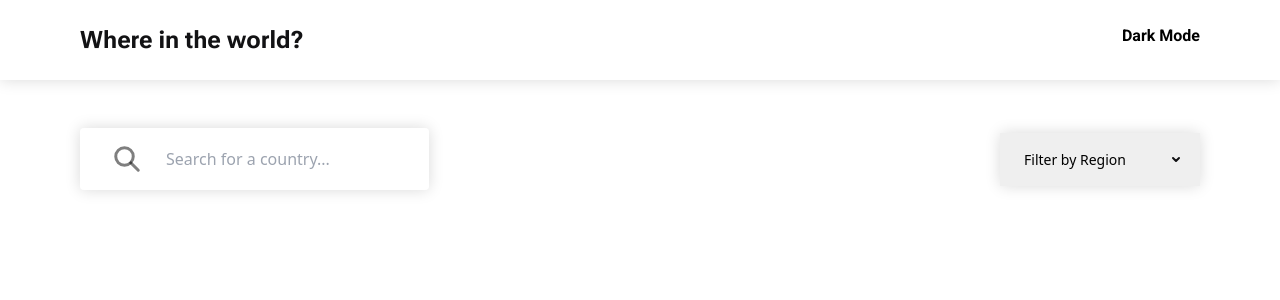
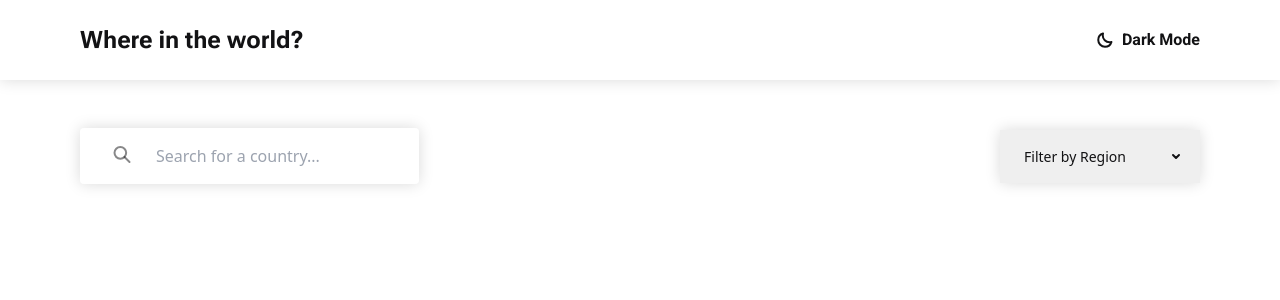
Before and after one commit to paulo-tavaresx/challenge-frontend-mentor-countries, a Next.js app: page / in a window 1280 px wide. Shown: the top 300 px of the page. Built offline with nearby package versions, Linux system fonts and the light colour scheme; no server answers.

Commit message:
feat: switcher theme mode

```diff
--- a/src/app/country/[name]/page.tsx
+++ b/src/app/country/[name]/page.tsx
@@ -81,17 +81,47 @@ export default function Page({ params }: CountryProps) {
   }
 
   return (
-    <main className="flex min-h-screen flex-col px-5 md:p-20 pt-8  ">
+    <main
+      className={`flex min-h-screen flex-col px-5 md:p-20 py-8  ${roboto.className}`}
+    >
       <Link
         href={'/'}
-        className={`py-2 px-9 shadow-3xl max-w-[8.5rem] rounded-md ${roboto.className}`}
+        className={`py-2 px-9  flex gap-2 shadow-3xl max-w-[8.5rem] rounded-md dark:bg-[#2B3743]  `}
       >
+        <svg
+          className="fill-[#121214] dark:fill-white"
+          width="24"
+          height="24"
+          viewBox="0 0 24 24"
+          fill="none"
+          xmlns="http://www.w3.org/2000/svg"
+        >
+          <g id="Arrow / Arrow_Right_LG">
+            <path
+              className="stroke-[#121214] dark:stroke-white"
+              id="Vector"
+              d="M21 12L3 12"
+              stroke-width="2"
+              stroke-linecap="round"
+              stroke-linejoin="round"
+            />
+            <path
+              className="stroke-[#121214] dark:stroke-white"
+              id="Vector_2"
+              d="M8 17L3 12L8 7"
+              stroke-width="2"
+              stroke-linecap="round"
+              stroke-linejoin="round"
+            />
+          </g>
+        </svg>
         Back
       </Link>
 
       <div className="mt-[4.5rem] md:mt-20 flex flex-wrap gap-y-[4.5rem] gap-x-[9.5rem] md:items-center">
         <div className="relative w-[25rem] md:w-[34.6875rem]  h-[16.75rem] md:h-[25rem]">
           <Image
+            priority
             src={countryData[0].flags.png}
             alt={
               countryData[0].flags.alt || countryData[0].name.common + ' flag'
@@ -108,37 +138,60 @@ export default function Page({ params }: CountryProps) {
           </h2>
           <div className="flex flex-wrap gap-[3.75rem] justify-between">
             <div>
-              <h3>Native Name: {countryData[0].name.official}</h3>
-              <h3>Population: {countryData[0].population}</h3>
-              <h3>Region: {countryData[0].region}</h3>
-              <h3>Sub Region: {countryData[0].subregion}</h3>
-              <h3>Capital: {countryData[0].capital}</h3>
+              <p>
+                <span className="font-medium">Native Name: </span>
+                {countryData[0].name.official}
+              </p>
+              <p>
+                <span className="font-medium">Population: </span>
+                {countryData[0].population}
+              </p>
+              <p>
+                <span className="font-medium">Region: </span>
+                {countryData[0].region}
+              </p>
+              <p>
+                <span className="font-medium">Sub Region: </span>
+                {countryData[0].subregion}
+              </p>
+              <p>
+                <span className="font-medium">Capital: </span>
+                {countryData[0].capital}
+              </p>
             </div>
             <div>
-              <h3>Top Level Domain: {countryData[0].tld}</h3>
-              <h3>
-                Currencies:
+              <p>
+                <span className="font-medium">Top Level Domain: </span>
+                {countryData[0].tld}
+              </p>
+              <p>
+                <span className="font-medium">Currencies: </span>
                 {getCountryCurrencies(countryData[0].currencies).join(', ')}
-              </h3>
-              <h3>
-                Languages:{' '}
+              </p>
+              <p>
+                <span className="font-medium">Languages: </span>
                 {getCountryLanguages(countryData[0].languages).join(', ')}
-              </h3>
+              </p>
             </div>
           </div>
-          <div>
-            <h3>Border Countries:</h3>
+          <div className="flex flex-wrap gap-4">
+            <p>
+              <span className="font-medium">Border Countries: </span>
+            </p>
             <span className="flex flex-wrap gap-3">
-              {countryBordersData &&
+              {countryBordersData ? (
                 countryBordersData.map((value, index) => (
                   <Link
-                    className={`${roboto.className} rounded shadow-3xl bg-white/50 w-24 h-7 text-center py-1 text-sm leading-normal font-normal`}
+                    className={`rounded shadow-3xl bg-white/50 dark:bg-[#2B3743]  w-24 h-7 text-center py-1 text-sm leading-normal font-normal`}
                     key={`border-${index}`}
                     href={value.name.common}
                   >
                     {value.name.common}
                   </Link>
-                ))}
+                ))
+              ) : (
+                <p>{"The country don't have borders"}</p>
+              )}
             </span>
           </div>
         </div>
--- a/src/app/globals.css
+++ b/src/app/globals.css
@@ -9,27 +9,9 @@
   background-size: 1.5rem 1.5rem;
 }
 
-/* :root {
-  --foreground-rgb: 0, 0, 0;
-  --background-start-rgb: 214, 219, 220;
-  --background-end-rgb: 255, 255, 255;
+.bg-arrow {
+  background-image: url('/arrow-down.svg');
+  background-position: right 0.75rem center;
+  background-repeat: no-repeat;
+  background-size: 1.5rem 1.5rem;
 }
-
-@media (prefers-color-scheme: dark) {
-  :root {
-    --foreground-rgb: 255, 255, 255;
-    --background-start-rgb: 0, 0, 0;
-    --background-end-rgb: 0, 0, 0;
-  }
-}
-
-
-body {
-  color: rgb(var(--foreground-rgb));
-  background: linear-gradient(
-      to bottom,
-      transparent,
-      rgb(var(--background-end-rgb))
-    )
-    rgb(var(--background-start-rgb));
-} */
--- a/src/app/layout.tsx
+++ b/src/app/layout.tsx
@@ -1,7 +1,6 @@
 import HeaderComponent from '@/components/Header'
 import './globals.css'
 import type { Metadata } from 'next'
-import { Inter } from 'next/font/google'
 
 // const inter = Inter({ subsets: ['latin'] })
 
@@ -16,8 +15,8 @@ export default function RootLayout({
   children: React.ReactNode
 }) {
   return (
-    <html lang="en">
-      <body >
+    <html lang="en" className="dark">
+      <body className="text-[#121214] dark:text-white dark:bg-[#202D36]">
         <HeaderComponent />
         {children}
       </body>
--- a/src/components/Card.tsx
+++ b/src/components/Card.tsx
@@ -33,7 +33,7 @@ export default function Card({
         />
       </div>
 
-      <div className="px-6 pt-7 pb-11 flex flex-col gap-5 font-bold leading-normal">
+      <div className="px-6 pt-7 dark:bg-[#2B3743]  pb-11 flex flex-col gap-5 font-bold leading-normal">
         <h2 className="text-lg font-bold">{name}</h2>
 
         <div className="flex flex-col gap-2 ">
--- a/src/components/Header.tsx
+++ b/src/components/Header.tsx
@@ -1,5 +1,6 @@
 'use client'
 import { Roboto, Roboto_Flex } from 'next/font/google'
+import { useEffect, useState } from 'react'
 
 type headerProps = {}
 
@@ -7,16 +8,61 @@ const robotoFlex = Roboto_Flex({ subsets: ['latin'] })
 const roboto = Roboto({ weight: '700', subsets: ['latin'] })
 
 export default function HeaderComponent({}: headerProps) {
+  const [themeMode, setThemeMode] = useState<string | undefined | null>()
+
+  useEffect(() => {
+    if (typeof window !== 'undefined' && window.localStorage) {
+      let theme = localStorage.getItem('theme')
+      setThemeMode(theme)
+    }
+  }, [])
+
+  function changeThemeMode() {
+    if (localStorage.theme == 'dark') {
+      localStorage.removeItem('theme')
+      setThemeMode('')
+    } else {
+      localStorage.setItem('theme', 'dark')
+      setThemeMode('dark')
+    }
+  }
+
+  useEffect(() => {
+    if (themeMode === 'dark') {
+      document.documentElement.classList.add('dark')
+    } else {
+      document.documentElement.classList.remove('dark')
+    }
+  }, [themeMode])
+
   return (
     <header
-      className={`px-5 py-10  md:px-20  md:py-6 flex justify-between shadow-3xl w-full`}
+      className={`px-5 py-10 dark:bg-[#2B3743] md:px-20  md:py-6 flex justify-between shadow-3xl w-full`}
     >
       <span
-        className={`${robotoFlex.className} text-lg md:text-2xl font-bold leading-normal text-[#121214] `}
+        className={`${robotoFlex.className} text-lg md:text-2xl font-bold leading-normal`}
       >
         Where in the world?
       </span>
-      <span className={`${roboto.className} text-base leading-normal`}>
+      <span
+        onClick={changeThemeMode}
+        className={`${roboto.className} flex items-center gap-2 select-none text-base leading-normal cursor-pointer`}
+      >
+        <svg
+          className="fill-none dark:fill-white"
+          xmlns="http://www.w3.org/2000/svg"
+          width="18"
+          height="18"
+          viewBox="0 0 18 18"
+        >
+          <path
+            d="M15.4608 10.9609C14.8403 11.149 14.1819 11.2501 13.5 11.2501C9.77208 11.2501 6.75 8.22802 6.75 4.5001C6.75 3.81816 6.85113 3.15983 7.0392 2.53931C4.26756 3.37937 2.25 5.95412 2.25 9.0001C2.25 12.728 5.27208 15.7501 9 15.7501C12.046 15.7501 14.6207 13.7325 15.4608 10.9609Z"
+            className="stroke-[#121214] dark:stroke-white"
+            stroke-width="2"
+            stroke-linecap="round"
+            stroke-linejoin="round"
+          />
+        </svg>
         Dark Mode
       </span>
     </header>
--- a/src/components/SearchInput.tsx
+++ b/src/components/SearchInput.tsx
@@ -10,15 +10,33 @@ type Props = {
 
 export default function SearchInput({ inputText, setInputText }: Props) {
   return (
-    <span className="px-10 md:px-8 py-4 shadow-3xl flex gap-6 max-w-[30rem] rounded">
-      <Image
-        src={'/search_Icon.svg'}
-        alt="icon search"
-        width={30}
-        height={30}
-      />
+    <span className="px-10 dark:bg-[#2B3743] md:px-8 py-4 shadow-3xl flex gap-6 max-w-[30rem] rounded">
+      <svg
+        xmlns="http://www.w3.org/2000/svg"
+        width="20"
+        height="21"
+        viewBox="0 0 20 21"
+        fill="none"
+      >
+        <path
+          d="M8.33333 14.6667C11.555 14.6667 14.1667 12.055 14.1667 8.83333C14.1667 5.61167 11.555 3 8.33333 3C5.11167 3 2.5 5.61167 2.5 8.83333C2.5 12.055 5.11167 14.6667 8.33333 14.6667Z"
+          className="stroke-[#121214] dark:stroke-white"
+          stroke-opacity="0.5"
+          stroke-width="2"
+          stroke-linecap="round"
+          stroke-linejoin="round"
+        />
+        <path
+          d="M12.5 13L17.5 18"
+          className="stroke-[#121214] dark:stroke-white "
+          stroke-opacity="0.5"
+          stroke-width="2"
+          stroke-linecap="round"
+          stroke-linejoin="round"
+        />
+      </svg>
       <input
-        className="grow outline-none"
+        className="grow outline-none bg-transparent"
         type="text"
         placeholder="Search for a country..."
         onChange={e => setInputText(e.target.value)}
--- a/src/components/SelectInput.tsx
+++ b/src/components/SelectInput.tsx
@@ -7,9 +7,9 @@ type Props = {
 
 export default function SelectInput({ select, setSelect }: Props) {
   return (
-    <label className="flex grow  border-0  max-w-[15.5rem] md:max-w-[12.5rem] shadow-3xl rounded ">
+    <label className="flex grow   border-0  max-w-[15.5rem] md:max-w-[12.5rem] shadow-3xl rounded ">
       <select
-        className="grow pl-6 py-4 pr-3 text-sm leading-normal gap-1 appearance-none bg-arrow focus:outline-0"
+        className="grow pl-6 dark:bg-[#2B3743] py-4 pr-3 text-sm leading-normal gap-1 appearance-none bg-arrow focus:outline-0"
         value={select}
         onChange={({ target }) => setSelect(target.value)}
       >
--- a/tailwind.config.ts
+++ b/tailwind.config.ts
@@ -6,6 +6,7 @@ const config: Config = {
     './src/components/**/*.{js,ts,jsx,tsx,mdx}',
     './src/app/**/*.{js,ts,jsx,tsx,mdx}',
   ],
+  darkMode: ['class'],
   theme: {
     extend: {
       backgroundImage: {
```
